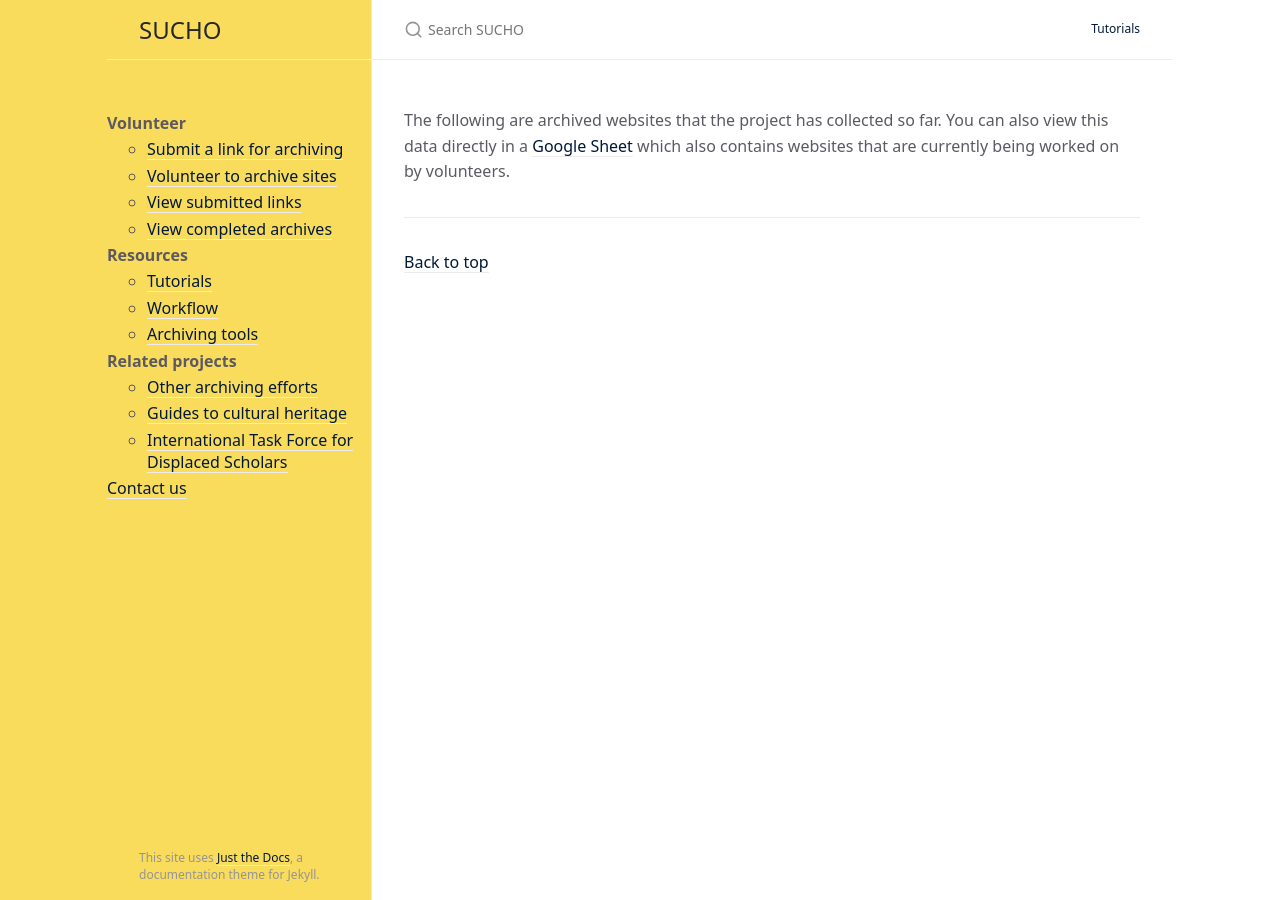
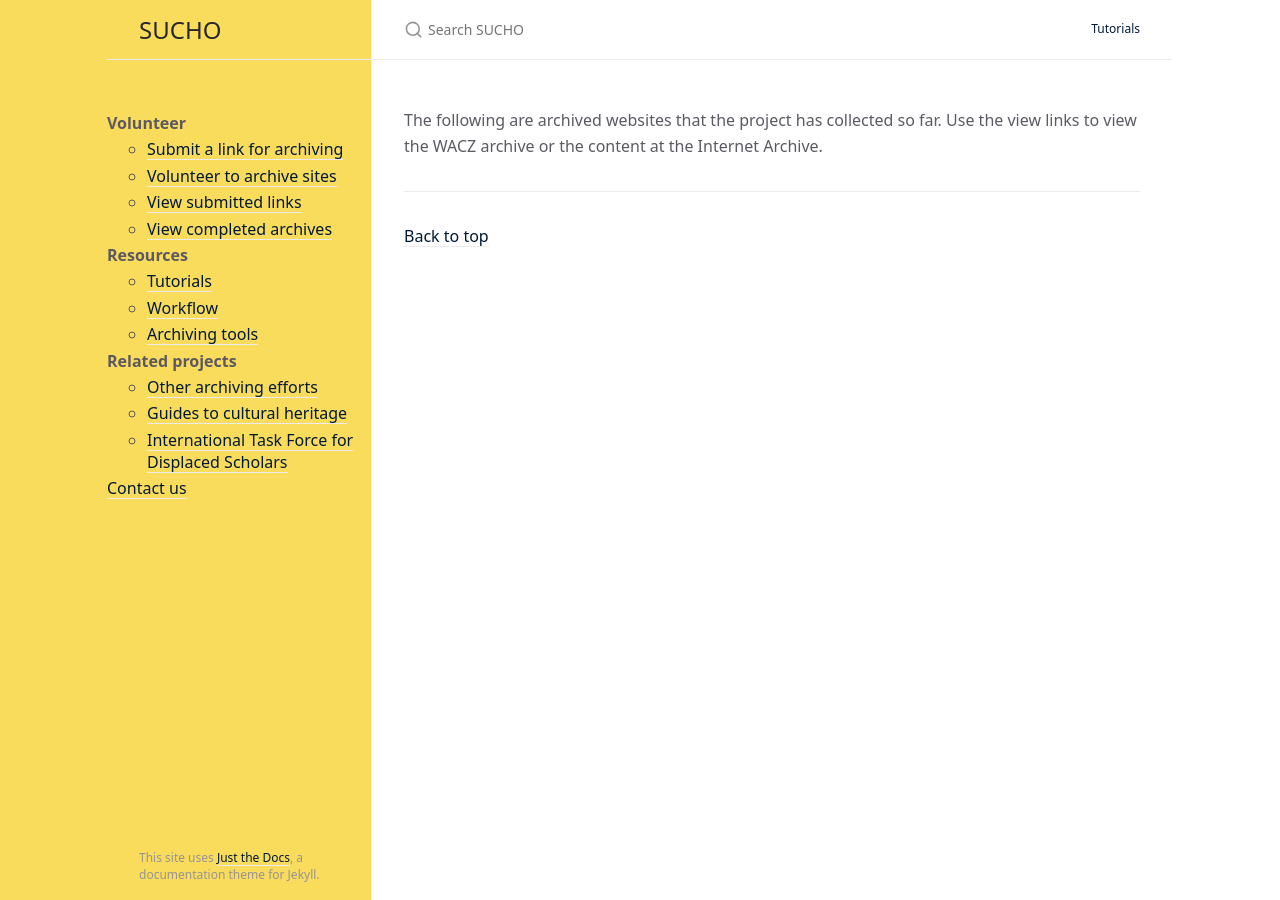
Before and after one commit to sucho-archiving/sucho-archiving.github.io, a Jekyll site: the page built from archives.md, in a window 1280 px wide. Built offline with Jekyll 4.4.1, drawn with Linux system fonts in a browser that asks for light colours; some of the changed lines change nothing that is shown.

Commit message:
Use the Done sheet
This commit adjusts the archives view to use the Done sheet in the
Google Sheet instead of the Browsertrix sheet. This sheet is currently a
bit wonky in places so it ignores rows that don't look like they contain
a Collection Name and Collection URL.

A link to the content at the Internet Archive is also provided in
addition to the ArchiveWeb.page viewer for a WACZ.

```diff
--- a/archives.md
+++ b/archives.md
@@ -6,7 +6,7 @@
   - archives.js
 ---
 
-The following are archived websites that the project has collected so far. You can also view this data directly in a [Google Sheet] which also contains websites that are currently being worked on by volunteers.
+The following are archived websites that the project has collected so far. Use the view links to view the WACZ archive or the content at the Internet Archive.
 
 <section id="archives">
 </section>
--- a/assets/js/archives.js
+++ b/assets/js/archives.js
@@ -1,7 +1,7 @@
 async function main() {
 
   // get the CSV data from Google Sheets
-  const csvUrl = "https://docs.google.com/spreadsheets/d/1kGScdU9df7T2QS9RnM_qvciT04Y1tmBiGVH-XD1E4l0/gviz/tq?tqx=out:csv&sheet=Browsertrix";
+  const csvUrl = "https://docs.google.com/spreadsheets/d/1kGScdU9df7T2QS9RnM_qvciT04Y1tmBiGVH-XD1E4l0/gviz/tq?tqx=out:csv&sheet=Done";
   const resp = await fetch(csvUrl);
   const csv = await resp.text()
   const reader = new CSVKit.ObjectReader()
@@ -20,25 +20,23 @@
   for (const row of reader.rows) {
 
     // only display information for archives that have a WACZ URL
-    if (row["WACZ File URL"] && row["WACZ File URL"].match(/^http/)) {
-      const title = row["Collection Name"];
-      const desc = row["Description"];
-      const waczUrl = row["WACZ File URL"];
-      const websiteUrl = row["Collection URL"];
+    const archiveUrl = row["IA link or spreadsheet"];
+    const websiteUrl = row["Collection URL"];
+    const title = row["Collection Name"];
+    const desc = row["Description"];
+
+    if (websiteUrl && archiveUrl && websiteUrl.match(/^http/)) {
 
       const tr = document.createElement("tr");
       addCell(tr, title);
       addCell(tr, websiteUrl);
       addCell(tr, desc);
 
-      // create the link the WACZ viewer
-      const link = document.createElement("a");
-      link.href = `https://replayweb.page/?source=${waczUrl}#view=pages&url=${websiteUrl}`;
-      const img = document.createElement("img");
-      img.src = "/assets/images/wacz.png";
-      img.title = "View Archive";
-      link.appendChild(img);
-      addCell(tr, link);
+      // skip the item if we don't know how to link to the archive
+      const icon = viewArchiveIcon(archiveUrl, websiteUrl);
+      if (! icon) continue;
+
+      addCell(tr, icon);
 
       // add the row
       table.appendChild(tr);
@@ -57,4 +55,30 @@
   tr.appendChild(td);
 }
 
+/**
+ * Returns a linked image element to view the archive in ArchiveWeb.page or
+ * Wayback Machine.
+ */
+
+function viewArchiveIcon(archiveUrl, websiteUrl) {
+  const link = document.createElement("a");
+  link.target = "_new";
+  const img = document.createElement("img");
+  img.title = "View Archive";
+
+  if (archiveUrl.match(/web.archive.org/)) {
+    link.href = archiveUrl;
+    img.src = "/assets/images/ia.png";
+  } else if (archiveUrl.match(/wacz$/)) {
+    link.href = `https://replayweb.page/?source=${archiveUrl}#view=pages&url=${websiteUrl}`;
+    img.src = "/assets/images/wacz.png";
+  } else {
+    // didn't recognize the archive link!
+    return null
+  }
+
+  link.appendChild(img);
+  return link;
+}
+
 main()
```
Also changed, not shown: assets/images/ia.png (added).
